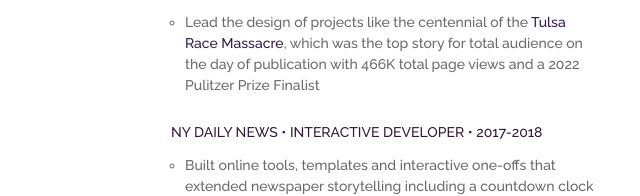
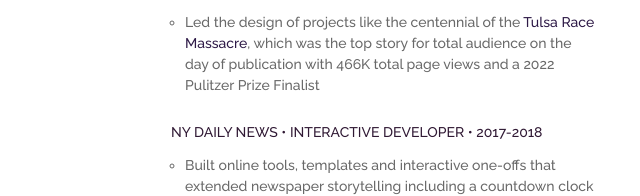
Before and after one commit to kelliparker/kelliparker.com, a website: page kpResume.html in a window 1280 px wide. Shown: the part 751-947 px from the top of the page, 19-659 px from the left. Drawn offline with Linux system fonts and the light colour scheme.

Commit message:
resume updates

```diff
--- a/kpResume.html
+++ b/kpResume.html
@@ -88,7 +88,7 @@ Slack, Office, Google Workspace<br/>
 		<p class="justify">WSJ Professional is a premium subscription service for elite financial professionals that is powered by WSJ's peerless reporting and Dow Jones' curated data.</p>
 		<ul>
 			<li>Combination art director, photo editor, print designer, product designer, team liaison, and product manager for 13 verticals in the <a href="https://www.wsj.com/pro/cybersecurity">Professional Products</a> portfolio with $16M in annual revenue</li>
-			<li>Lead the design of projects like the centennial of the <a href="https://www.wsj.com/articles/the-tulsa-race-massacre-100-years-later-11622221205">Tulsa Race Massacre</a>, which was the top story for total audience on the day of publication with 466K total page views and a 2022 Pulitzer Prize Finalist</li>
+			<li>Led the design of projects like the centennial of the <a href="https://www.wsj.com/articles/the-tulsa-race-massacre-100-years-later-11622221205">Tulsa Race Massacre</a>, which was the top story for total audience on the day of publication with 466K total page views and a 2022 Pulitzer Prize Finalist</li>
 		</ul>
 
 		<p>&nbsp;</p>
```
Also changed, not shown: 1 other file.
